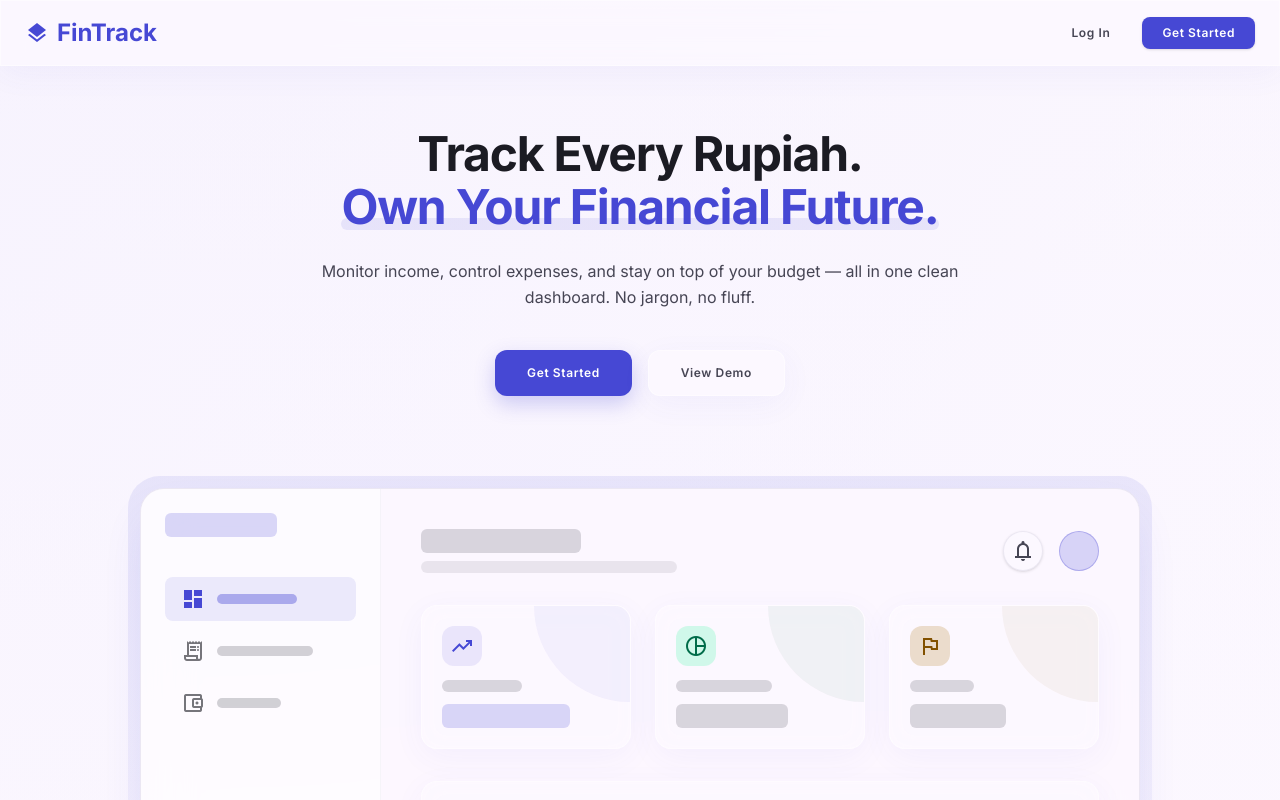
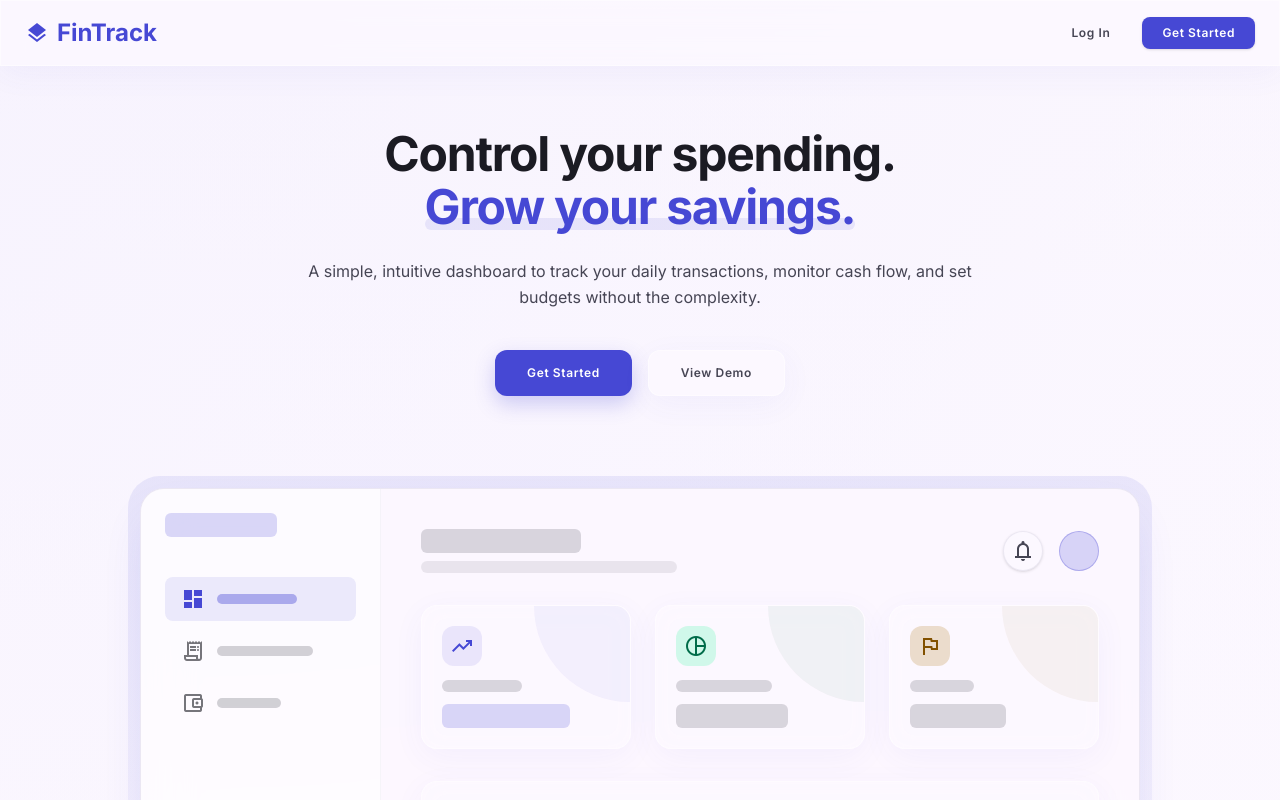
Before and after one commit to WahyutegarNugroho/Finance-Tracker, a Next.js app in the folder apps/web/: page / in a window 1280 px wide. Shown: the top 800 px of the page. Built offline with nearby package versions, Linux system fonts and the light colour scheme; no server answers.

Commit message:
copy: update landing page hero text to be more professional and natural

```diff
--- a/apps/web/src/app/page.tsx
+++ b/apps/web/src/app/page.tsx
@@ -30,15 +30,15 @@ export default function Home() {
       <main className="flex-1 w-full pt-32 pb-16">
         <section className="px-gutter md:px-container-margin max-w-[1440px] mx-auto flex flex-col items-center text-center mb-24">
           <h1 className="font-display text-display text-on-background max-w-4xl mb-6 tracking-tight">
-            Track Every Rupiah. <br className="hidden md:block" />
+            Control your spending. <br className="hidden md:block" />
             <span className="text-primary relative inline-block">
-              Own Your Financial Future.
+              Grow your savings.
               <div className="absolute bottom-1 left-0 w-full h-3 bg-primary/20 -z-10 rounded-full"></div>
             </span>
           </h1>
           <p className="font-body-lg text-body-lg text-on-surface-variant max-w-2xl mb-10 leading-relaxed">
-            Monitor income, control expenses, and stay on top of your budget —
-            all in one clean dashboard. No jargon, no fluff.
+            A simple, intuitive dashboard to track your daily transactions, monitor cash flow,
+            and set budgets without the complexity.
           </p>
           <div className="flex flex-col sm:flex-row gap-4 mb-20 w-full sm:w-auto">
             <Link href="/register" className="font-label-caps text-label-caps bg-primary text-on-primary px-8 py-4 rounded-xl hover:bg-primary/90 hover:scale-[1.02] transition-all shadow-[0_8px_20px_rgba(70,72,212,0.25)] w-full sm:w-auto text-center flex items-center justify-center">
```
